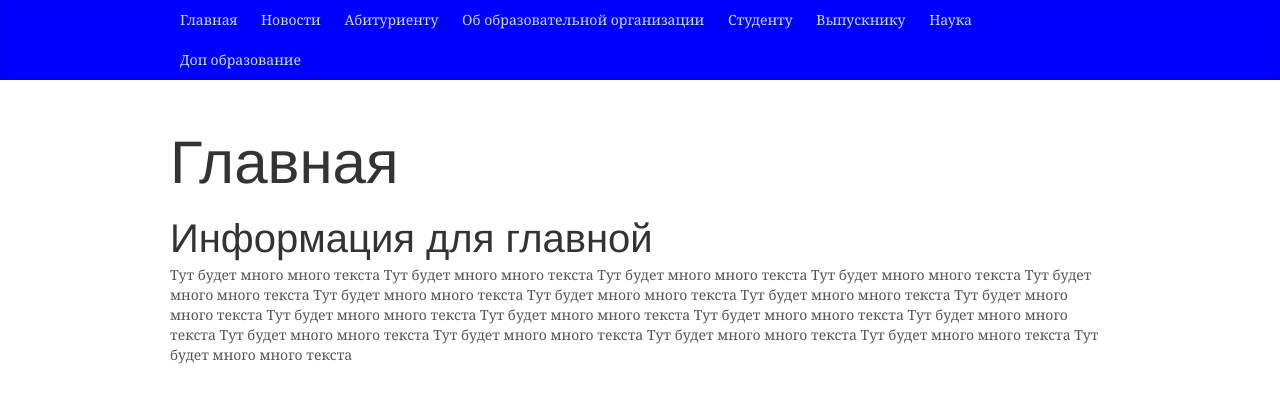
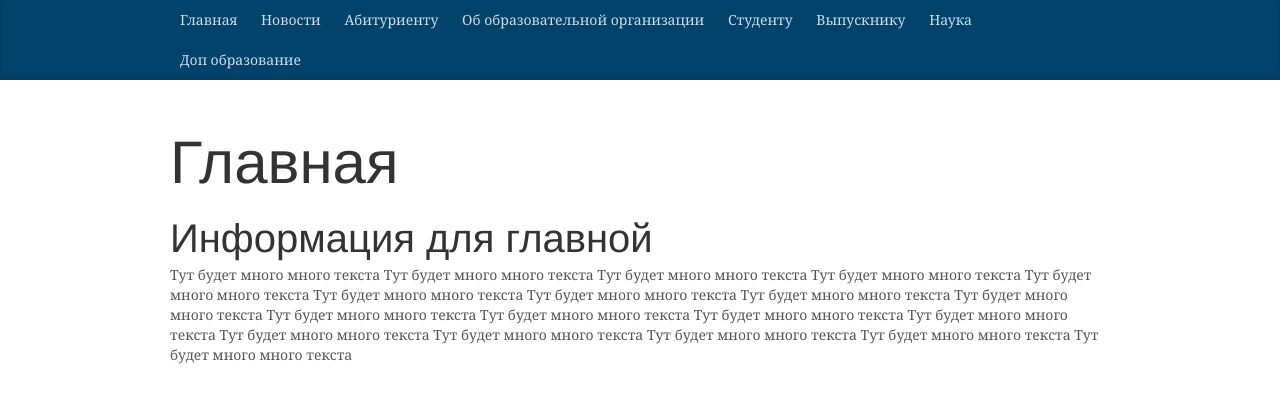
Before and after one commit to BlackTrub/test_bottle, a Python web app: template template/home.html in a window 1280 px wide. Shown: the top 420 px of the page. Run offline with Jinja, Linux system fonts and the light colour scheme; the template is opened without the code that fills it, so the values that code supplies are empty.

Commit message:
fix head color;

```diff
--- a/static/css/blog.css
+++ b/static/css/blog.css
@@ -34,7 +34,7 @@ h6, .h6 {
  */
 
 .blog-masthead {
-    background-color: blue;
+    background-color: #01436A;
     box-shadow: inset 0 -2px 5px rgba(0, 0, 0, .1);
 }
 
```
